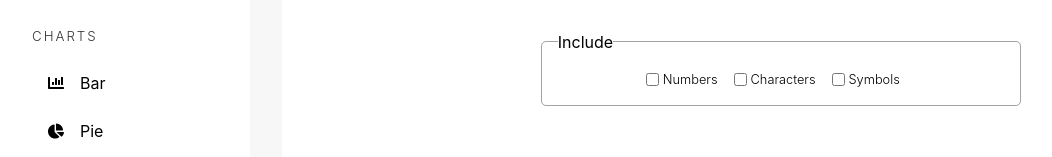
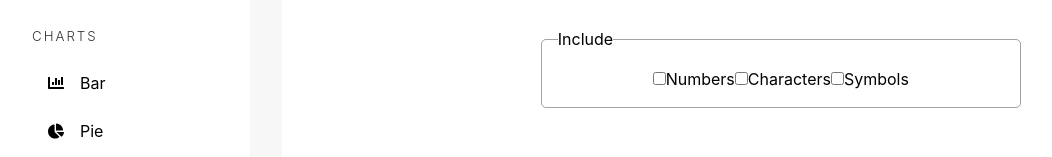
Before and after one commit to samarkhaled-FE/admin-dashbord, a React (Vite) app: page /admin/app/coupon in a window 1280 px wide. Shown: the part 343-500 px from the top of the page, without its empty margins (0-1052 px from the left). Built offline with nearby package versions, Linux system fonts and the light colour scheme.

Commit message:
Enhance CouponGenerator component functionality
Refactor coupon generation logic and improve accessibility features.

```diff
--- a/src/pages/apps/CouponGenerator.tsx
+++ b/src/pages/apps/CouponGenerator.tsx
@@ -1,33 +1,45 @@
 import { FormEvent, useEffect, useState } from "react";
 import Sidebar from "../../components/Sidebar";
 
+// 💡 Suggestion: consider moving these constants outside the component file if reused elsewhere (e.g., utils/coupon.ts)
 const allLetters = "ABCDEFGHIJKLMNOPQRSTUVWXYZabcdefghijklmnopqrstuvwxyz";
 const allNumbers = "1234567890";
 const allSymbols = "!@#$%^&*()_+";
 
 const CouponGenerator = () => {
+  // use an object for settings to simplify state management and avoid repetitive setters
   const [size, setSize] = useState<number>(8);
   const [prefix, setPrefix] = useState<string>("");
   const [includeNumbers, setIncludeNumbers] = useState<boolean>(false);
   const [includeCharacters, setIncludeCharacters] = useState<boolean>(false);
   const [includeSymbols, setIncludeSymbols] = useState<boolean>(false);
   const [isCopied, setIsCopied] = useState<boolean>(false);
-
   const [coupon, setCoupon] = useState<string>("");
 
+  // Good use of async clipboard API
   const copyText = async (coupon: string) => {
-    await window.navigator.clipboard.writeText(coupon);
+    try {
+      await navigator.clipboard.writeText(coupon);
       setIsCopied(true);
+    } catch (err) {
+      console.error("Clipboard copy failed", err); // 💡 Suggestion: handle clipboard error gracefully
+    }
   };
 
   const submitHandler = (e: FormEvent<HTMLFormElement>) => {
     e.preventDefault();
 
+    // show a toast or inline message instead of blocking alert()
     if (!includeNumbers && !includeCharacters && !includeSymbols)
-      return alert("Please Select One At Least");
+      return alert("Please select at least one character type");
 
     let result: string = prefix || "";
     const loopLength: number = size - result.length;
+
+    // validate that prefix isn't longer than size
+    if (loopLength <= 0) {
+      return alert("Prefix is longer than or equal to total size");
+    }
 
     for (let i = 0; i < loopLength; i++) {
       let entireString: string = "";
@@ -35,13 +47,17 @@ const CouponGenerator = () => {
       if (includeNumbers) entireString += allNumbers;
       if (includeSymbols) entireString += allSymbols;
 
-      const randomNum: number = ~~(Math.random() * entireString.length);
+      // Defensive check in case no character sets selected (shouldn’t happen, but safe)
+      if (!entireString) return;
+
+      const randomNum: number = Math.floor(Math.random() * entireString.length); // ✅ Prefer Math.floor over bitwise truncation for clarity
       result += entireString[randomNum];
     }
 
     setCoupon(result);
   };
 
+  // smart reset of “Copied” indicator when coupon changes
   useEffect(() => {
     setIsCopied(false);
   }, [coupon]);
@@ -53,6 +69,7 @@ const CouponGenerator = () => {
         <h1>Coupon</h1>
         <section>
           <form className="coupon_form" onSubmit={submitHandler}>
+            {/*  add labels for accessibility instead of only placeholders */}
             <input
               type="text"
               placeholder="Text to include"
@@ -61,6 +78,7 @@ const CouponGenerator = () => {
               maxLength={size}
             />
 
+            {/* debounce or validate input to avoid negative or NaN size */}
             <input
               type="number"
               placeholder="Coupon Length"
@@ -73,36 +91,49 @@ const CouponGenerator = () => {
             <fieldset>
               <legend>Include</legend>
 
+              {/* wrap checkbox + label in a <label> element for better click targets */}
+              <label>
                 <input
                   type="checkbox"
                   checked={includeNumbers}
                   onChange={() => setIncludeNumbers((prev) => !prev)}
                 />
-              <span>Numbers</span>
+                Numbers
+              </label>
 
+              <label>
                 <input
                   type="checkbox"
                   checked={includeCharacters}
                   onChange={() => setIncludeCharacters((prev) => !prev)}
                 />
-              <span>Characters</span>
+                Characters
+              </label>
 
+              <label>
                 <input
                   type="checkbox"
                   checked={includeSymbols}
                   onChange={() => setIncludeSymbols((prev) => !prev)}
                 />
-              <span>Symbols</span>
+                Symbols
+              </label>
             </fieldset>
+
+            {/* add loading state or animation if generation ever becomes async */}
             <button type="submit">Generate</button>
           </form>
 
           {coupon && (
             <code>
               {coupon}{" "}
-              <span onClick={() => copyText(coupon)}>
+              {/* make copy button a real <button> for accessibility */}
+              <span
+                style={{ cursor: "pointer" }}
+                onClick={() => copyText(coupon)}
+              >
                 {isCopied ? "Copied" : "Copy"}
-              </span>{" "}
+              </span>
             </code>
           )}
         </section>
@@ -110,4 +141,5 @@ const CouponGenerator = () => {
     </div>
   );
 };
+
 export default CouponGenerator;
```
Lines whose indentation alone changed are shown as unchanged.
